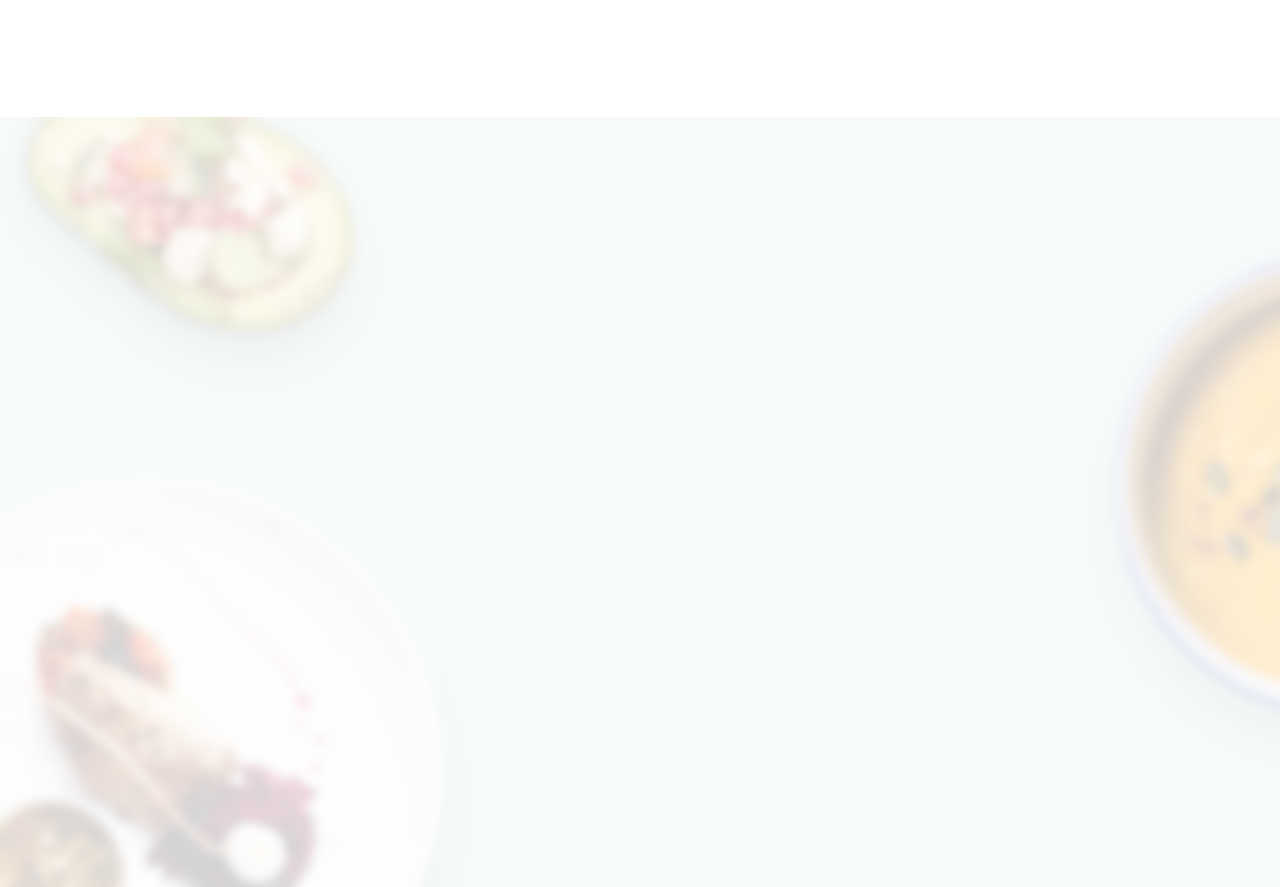
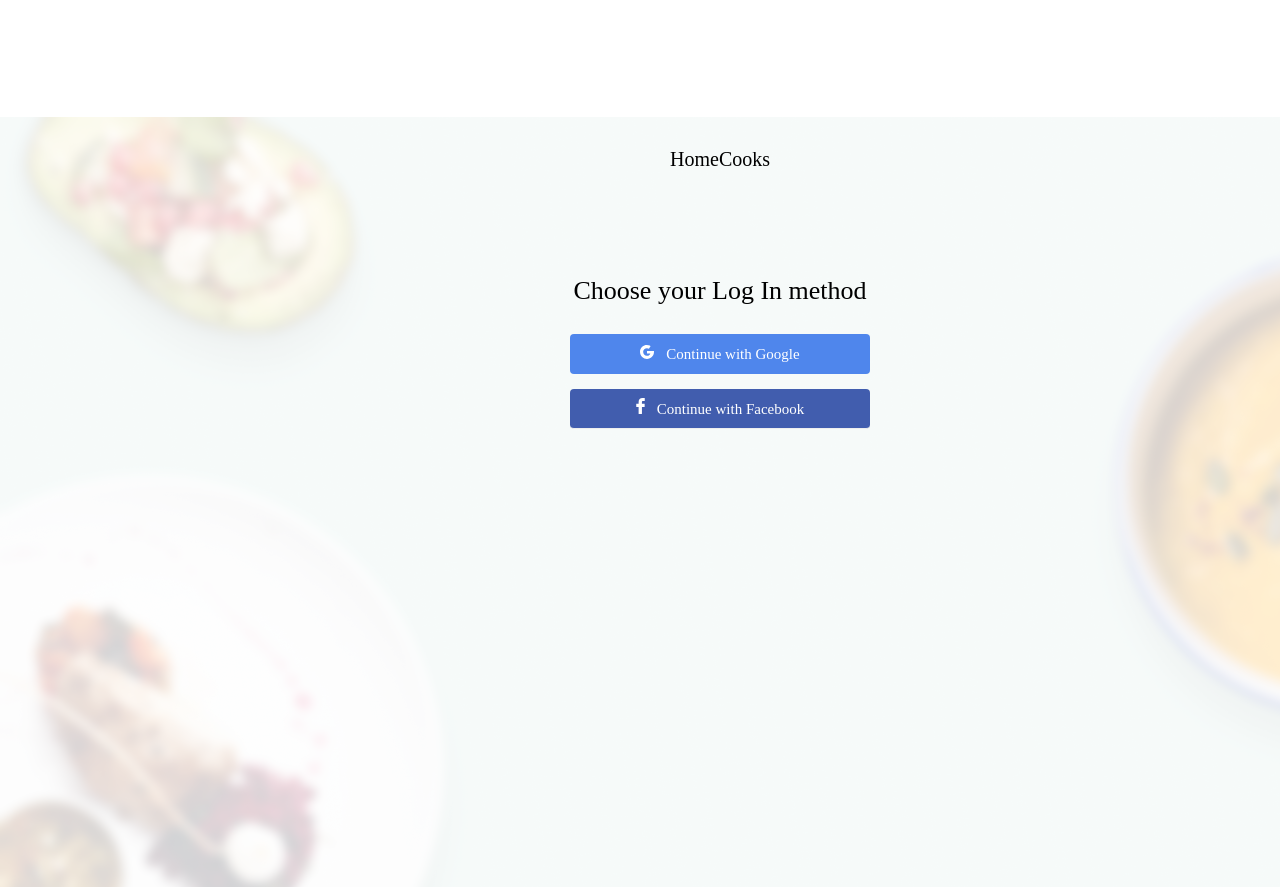
Before and after one commit to devvad/brightlab-test-project, a plain HTML site: page index.html in a window 1280 px wide. Shown: the part 6174-7061 px from the top of the page. Drawn offline with Linux system fonts and the light colour scheme.

Commit message:
processing footer

```diff
--- /dev/null
+++ b/blocks/footer/__button/_facebook/footer__button_facebook.css
@@ -0,0 +1,5 @@
+.footer__button_facebook {
+    background-color: #415DAE;
+    margin-bottom: 42px;
+    border-bottom: 1px solid #EEEEEE;;
+}
--- /dev/null
+++ b/blocks/footer/__button/_google/footer__button_google.css
@@ -0,0 +1,4 @@
+.footer__button_google {
+    background-color: #4F86EC;
+    margin-bottom: 15px;
+}
--- /dev/null
+++ b/blocks/footer/__button/footer__button.css
@@ -0,0 +1,16 @@
+.footer__button {
+    border: 0;
+    align-items: center;
+    color: white;
+    font-weight: 500;
+    font-size: 15px;
+    line-height: 135%;
+    width: 300px;
+    height: 40px;
+    border-radius: 4px;
+}
+
+.footer__button:hover {
+    opacity: 0.5;
+    cursor: pointer;
+}
--- /dev/null
+++ b/blocks/footer/__icon/footer__icon.css
@@ -0,0 +1,3 @@
+.footer__icon {
+    margin-right: 12px;
+}
--- /dev/null
+++ b/blocks/footer/__subtitle/footer__subtitle.css
@@ -0,0 +1,6 @@
+.footer__subtitle {
+    font-weight: 500;
+    font-size: 26px;
+    line-height: 135%;
+    text-align: center;
+}
--- /dev/null
+++ b/blocks/footer/__title/footer__title.css
@@ -0,0 +1,8 @@
+.footer__title {
+    font-weight: normal;
+    font-size: 20px;
+    line-height: 24px;
+    margin-top: 30px;
+    margin-bottom: 76px;
+    text-align: center;
+}
--- a/blocks/footer/footer.css
+++ b/blocks/footer/footer.css
@@ -3,4 +3,9 @@
     background-repeat: no-repeat;
     width: 1440px;
     height: 770px;
+    margin-left: auto;
+    margin-right: auto;
+    display: flex;
+    flex-direction: column;
+    align-items: center;
 }
--- a/index.html
+++ b/index.html
@@ -210,7 +210,10 @@
   </section>
 
   <footer class="footer">
-
+    <h2 class="footer__title">HomeCooks</h2>
+    <h3 class="footer__subtitle">Choose your Log In method</h3>
+    <button type="submit" class="footer__button footer__button_google"><img class="footer__icon" src="./images/g.svg" alt="Google">Continue with Google</button>
+    <button type="submit" class="footer__button footer__button_facebook"><img class="footer__icon" src="./images/f.svg" alt="Facebook">Continue with Facebook</button>
   </footer>
 </body>
 </html>
--- a/styles/styles.css
+++ b/styles/styles.css
@@ -57,3 +57,9 @@
 @import url(../blocks/reviews/__title/reviews__title.css);
 
 @import url(../blocks/footer/footer.css);
+@import url(../blocks/footer/__title/footer__title.css);
+@import url(../blocks/footer/__subtitle/footer__subtitle.css);
+@import url(../blocks/footer/__button/footer__button.css);
+@import url(../blocks/footer/__button/_facebook/footer__button_facebook.css);
+@import url(../blocks/footer/__button/_google/footer__button_google.css);
+@import url(../blocks/footer/__icon/footer__icon.css);
--- a/vendor/fonts.css
+++ b/vendor/fonts.css
@@ -1,7 +1,7 @@
 @font-face {
   font-family: 'Avenir';
   font-style:  normal;
-  font-weight: 400;
+  font-weight: 500;
   font-display: swap;
   src: url("../fonts/Avenir-Black.woff2") format("woff2"),
        url("../fonts/Avenir-Black.woff") format("woff");
```
Also changed, not shown: images/f.svg (added), images/g.svg (added).
